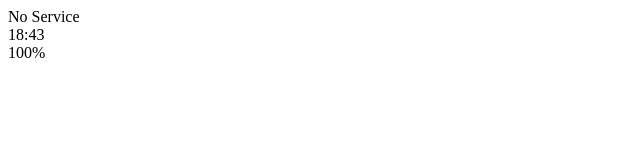
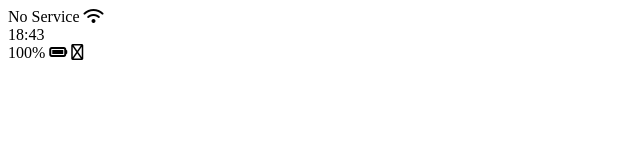
Before and after one commit to daniel231963/kakao-clone-2022, a plain HTML site: page index.html in a window 1280 px wide. Shown: the full height of the page, 0-640 px from the left. Drawn offline with Linux system fonts and the light colour scheme.

Commit message:
Added Icons

```diff
--- a/index.html
+++ b/index.html
@@ -13,7 +13,7 @@
       <div class="stauts-bar__column">
         <span>No Service</span>
         <!-- Wifi Icon -->
-
+        <i class="fa-solid fa-wifi"></i>
       </div>
       <div class="stauts-bar__column">
         <span>18:43</span>
@@ -21,7 +21,9 @@
       <div class="stauts-bar__column">
         <span>100%</span>
         <!-- Battery Icon -->
+        <i class="fa-solid fa-battery-full"></i>
         <!-- Lightning Icon -->
+        <i class="fa-regular fa-bolt"></i>
       </div>
     </div>
   </body>
```
